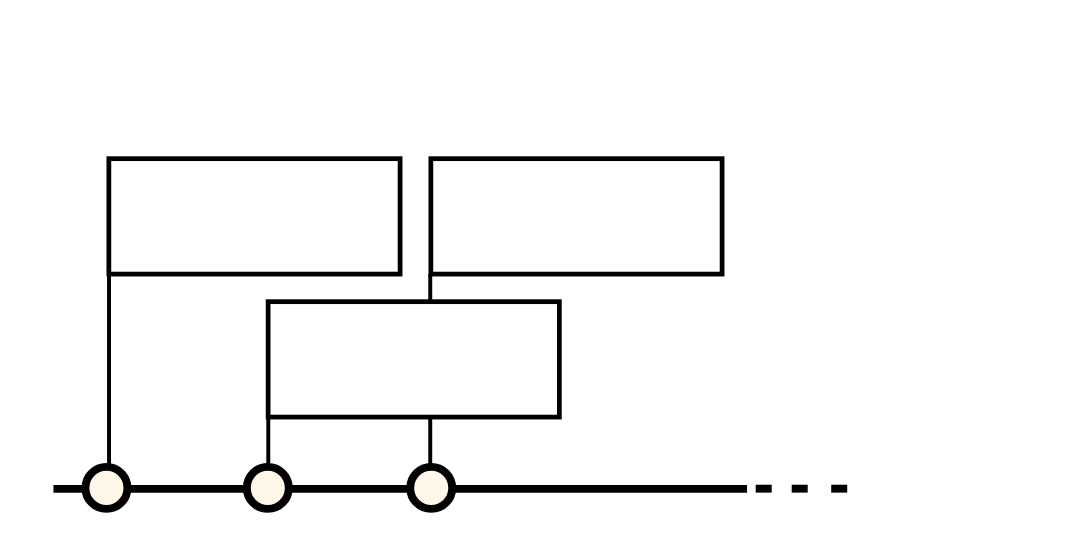
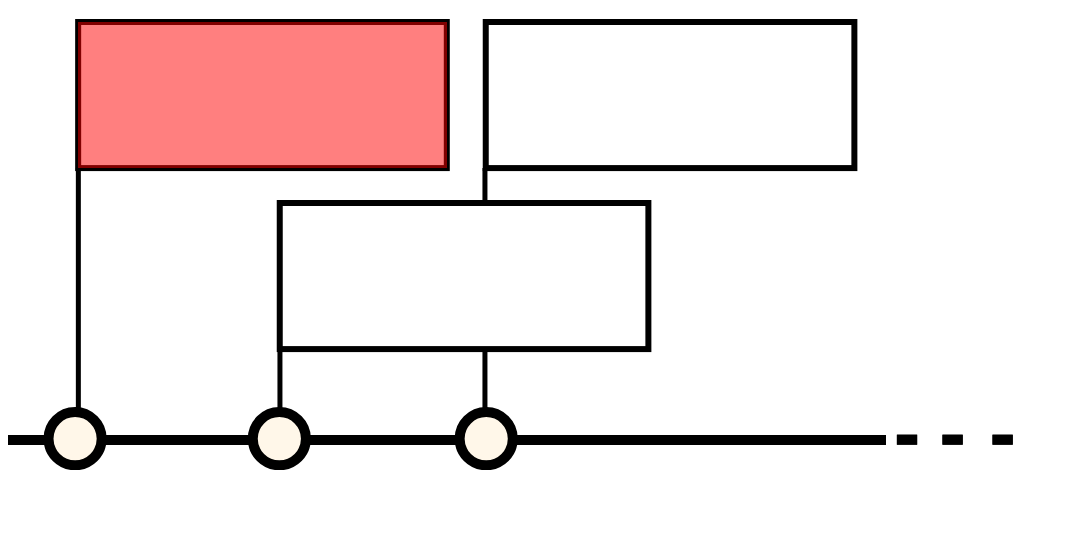
Before and after one commit to soer145a/TingTilRebecca, a plain HTML site: page index.html in a window 1280 px wide. Shown: the part 61-612 px from the top of the page, without its empty margins (0-1068 px from the left). Drawn offline with Linux system fonts and the light colour scheme.

Commit message:
Fuck adobe illustrator

```diff
--- a/index.html
+++ b/index.html
@@ -9,7 +9,9 @@
   </head>
   <body>
     <h1>Harry Potter Movies</h1>
-    <div id="svg_timeline"></div>
+    <div id="svg_timeline">
+      <div id="movie_1"></div>
+    </div>
   </body>
   <script src="index.js"></script>
 </html>
--- a/index.js
+++ b/index.js
@@ -1,10 +1,23 @@
 window.addEventListener("DOMContentLoaded", init);
 function init() {
   console.log("INIT");
-  fetch("timeline-mockup2-01.svg")
+  fetch("timeline-mockup2.svg")
     .then(response => response.text())
     .then(svgData => {
       console.log("The SVG data:", svgData);
-      document.querySelector("#svg_timeline").innerHTML = svgData;
+      document
+        .querySelector("#svg_timeline")
+        .insertAdjacentHTML("afterbegin", svgData);
+      fitRect("#philosopher .HTML_placeholder", "#movie_1");
     });
 }
+
+function fitRect(svgElement, htmlElement) {
+  svgElement = document.querySelector(svgElement);
+  htmlElement = document.querySelector(htmlElement);
+
+  htmlElement.style.left = svgElement.getAttribute("x") + "px";
+  htmlElement.style.top = svgElement.getAttribute("y") + "px";
+  htmlElement.style.width = svgElement.getAttribute("width") + "px";
+  htmlElement.style.height = svgElement.getAttribute("height") + "px";
+}
--- a/main.css
+++ b/main.css
@@ -2,6 +2,17 @@
 .cls-3,
 .cls-4 {
   fill: none;
+}
+#svg_timeline {
+  position: relative;
+  margin: 0;
+  padding: 0;
+}
+#movie_1 {
+  position: absolute;
+  opacity: 0.5;
+
+  background-color: red;
 }
 
 .cls-1,
```
Also changed, not shown: timeline-mockup2.svg (added).
